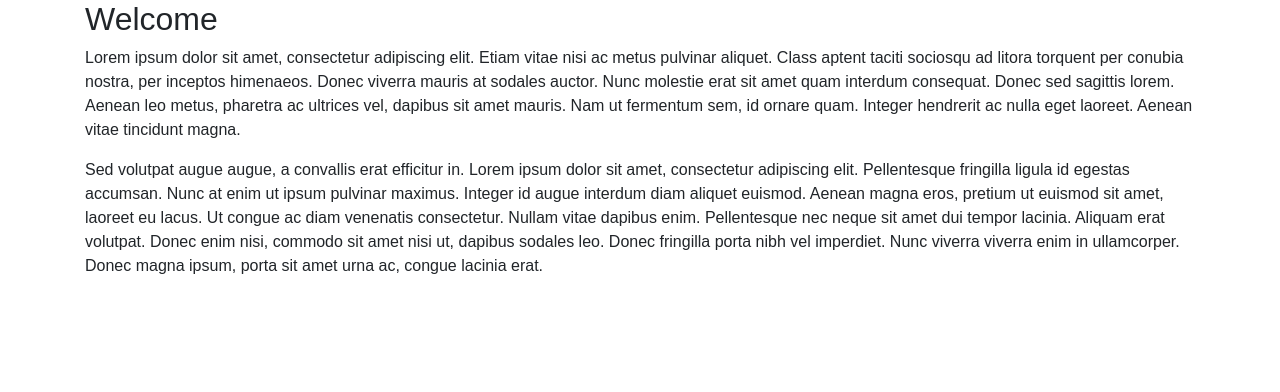
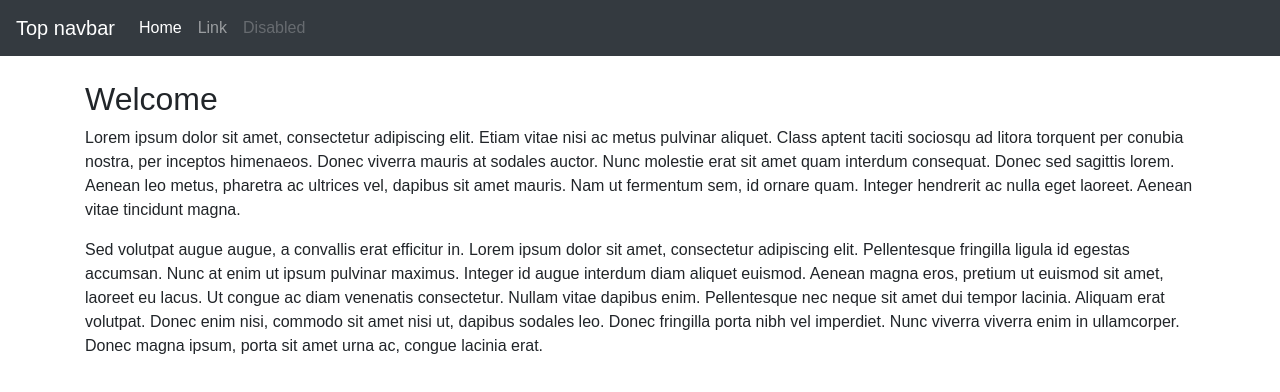
Before and after one commit to Tprezioso/websiteTutorial, a React (Create React App) app: page / in a window 1280 px wide. Shown: the top 392 px of the page. Built offline with nearby package versions, Linux system fonts and the light colour scheme.

Commit message:
added in the navBar to website modle

```diff
--- a/src/App.js
+++ b/src/App.js
@@ -1,5 +1,5 @@
 import React, { Component } from 'react';
-import {BrowserRouter as Router, Route} from 'react-router-dom'
+import {BrowserRouter as Router, Route} from 'react-router-dom';
 import logo from './logo.svg';
 import './App.css';
 
--- a/src/Components/NavBar.jsx
+++ b/src/Components/NavBar.jsx
@@ -1,11 +1,29 @@
 import React, {Component} from 'react';
 import {Link} from 'react-router-dom';
-import {./NavBar.css};
+import './NavBar.css';
 
 class NavBar extends Component{
     render() {
         return (
-
+            <nav className="navbar navbar-expand-md navbar-dark bg-dark mb-4">
+                <a className="navbar-brand" href="#">Top navbar</a>
+                <button className="navbar-toggler" type="button" data-toggle="collapse" data-target="#navbarCollapse" aria-controls="navbarCollapse" aria-expanded="false" aria-label="Toggle navigation">
+                    <span className="navbar-toggler-icon"></span>
+                </button>
+                <div className="collapse navbar-collapse" id="navbarCollapse">
+                    <ul className="navbar-nav mr-auto">
+                        <li className="nav-item active">
+                            <a className="nav-link" href="#">Home <span className="sr-only">(current)</span></a>
+                        </li>
+                        <li className="nav-item">
+                            <a className="nav-link" href="#">Link</a>
+                        </li>
+                        <li className="nav-item">
+                            <a className="nav-link disabled" href="#">Disabled</a>
+                        </li>
+                    </ul>
+      </div>
+    </nav>
         );
     }
 }
--- a/src/Pages/home.jsx
+++ b/src/Pages/home.jsx
@@ -1,9 +1,12 @@
 import React, {Component} from 'react';
+import NavBar from "../Components/NavBar.jsx";
+
 
 class home extends Component {
     render() {
         return (
         <div>
+            <NavBar />
             <div className="container">
                 <h2>Welcome</h2>
                 <p>
```
